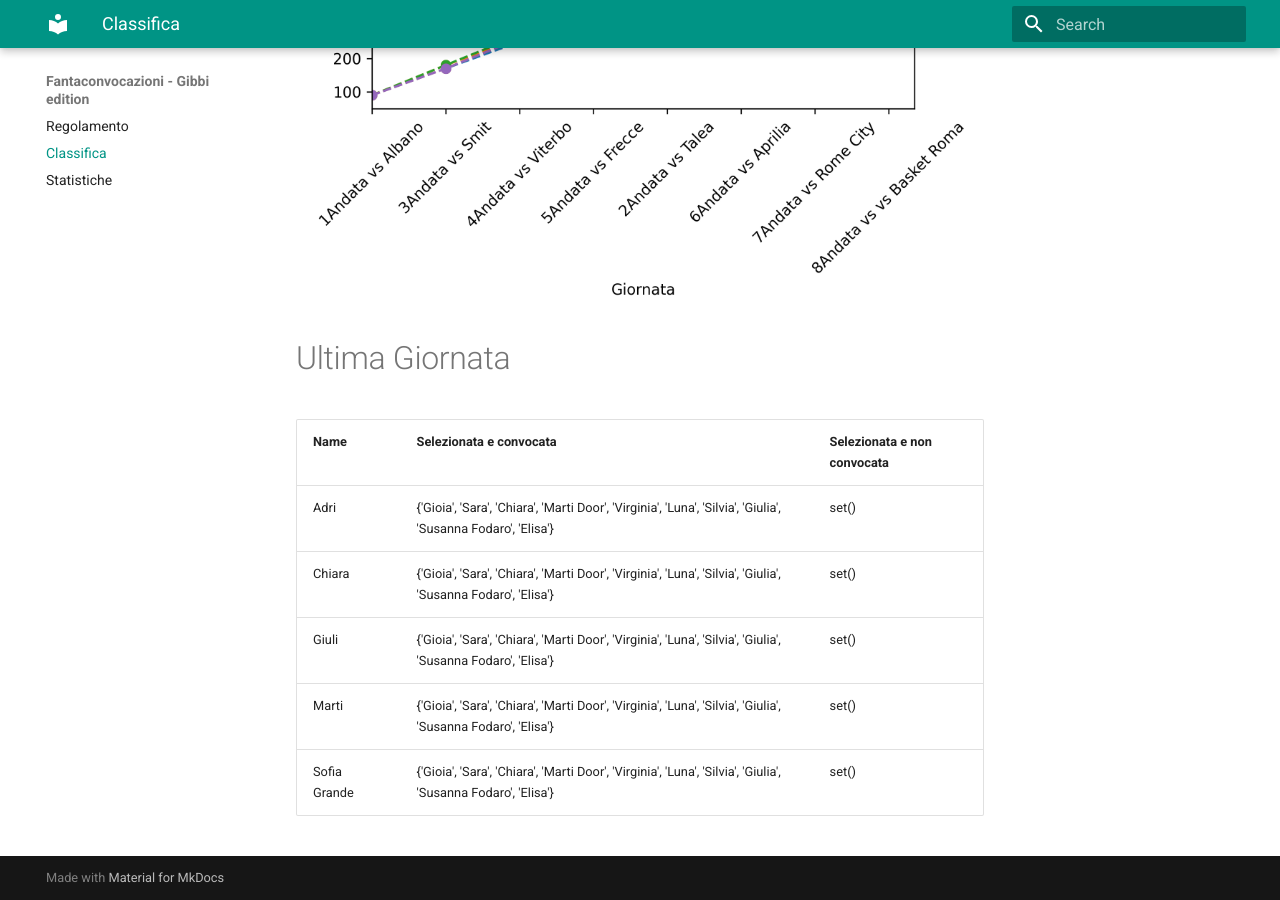
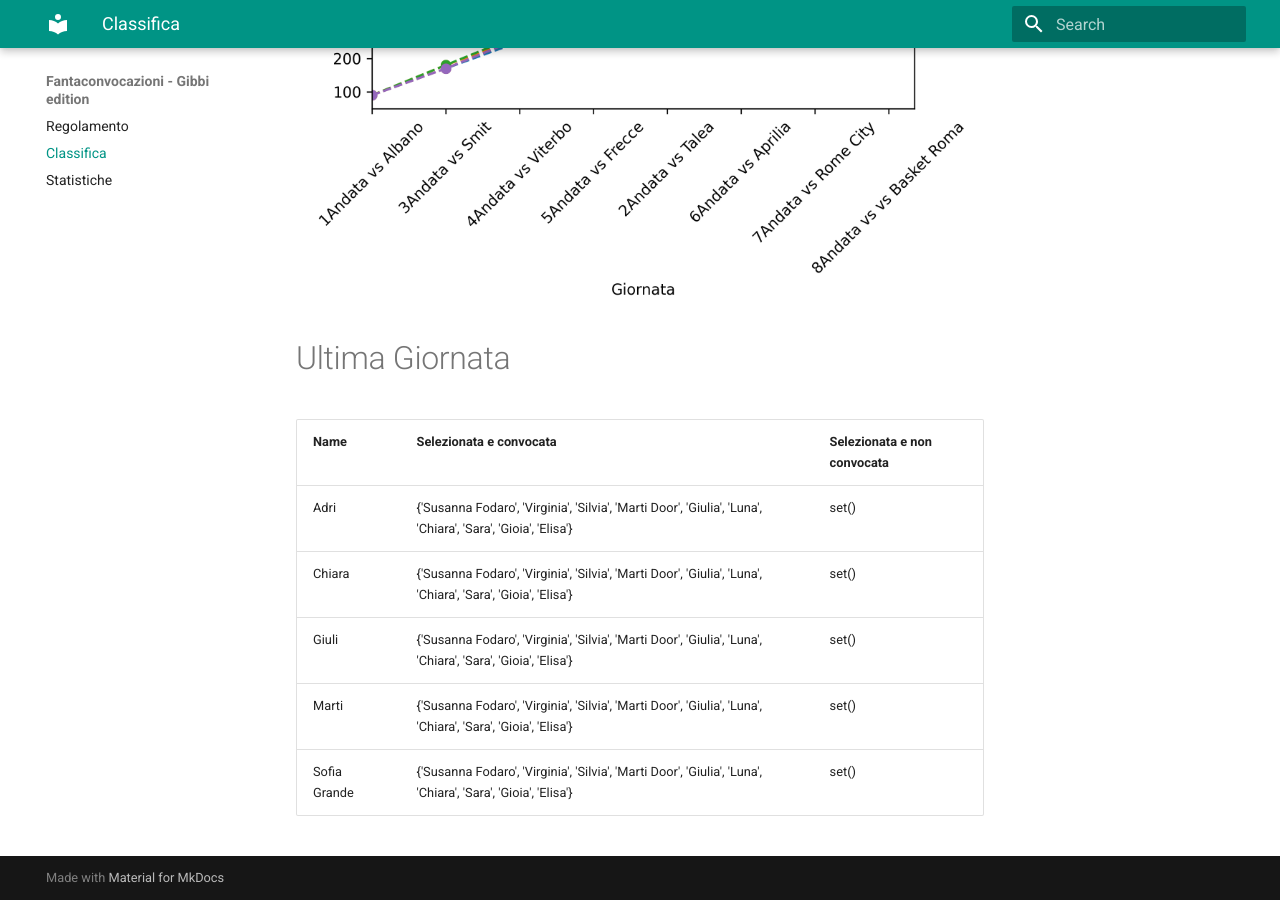
Before and after one commit to martinig94/fantagibbi, an MkDocs documentation site: the page built from docs/Classifica.md, in a window 1280 px wide and 900 px high, scrolled down 810 px. Built offline with MkDocs 1.6.1 and Material for MkDocs 9.7.7, drawn with Linux system fonts in a browser that asks for light colours.

Commit message:
Auto-update from main.py

```diff
--- a/docs/Classifica.md
+++ b/docs/Classifica.md
@@ -18,9 +18,9 @@
 <!-- START_TABLE CORRECT -->
 | Name         | Selezionata e convocata                                                                                      | Selezionata e non convocata   |
 |:-------------|:-------------------------------------------------------------------------------------------------------------|:------------------------------|
-| Adri         | {'Gioia', 'Sara', 'Chiara', 'Marti Door', 'Virginia', 'Luna', 'Silvia', 'Giulia', 'Susanna Fodaro', 'Elisa'} | set()                         |
-| Chiara       | {'Gioia', 'Sara', 'Chiara', 'Marti Door', 'Virginia', 'Luna', 'Silvia', 'Giulia', 'Susanna Fodaro', 'Elisa'} | set()                         |
-| Giuli        | {'Gioia', 'Sara', 'Chiara', 'Marti Door', 'Virginia', 'Luna', 'Silvia', 'Giulia', 'Susanna Fodaro', 'Elisa'} | set()                         |
-| Marti        | {'Gioia', 'Sara', 'Chiara', 'Marti Door', 'Virginia', 'Luna', 'Silvia', 'Giulia', 'Susanna Fodaro', 'Elisa'} | set()                         |
-| Sofia Grande | {'Gioia', 'Sara', 'Chiara', 'Marti Door', 'Virginia', 'Luna', 'Silvia', 'Giulia', 'Susanna Fodaro', 'Elisa'} | set()                         |
+| Adri         | {'Susanna Fodaro', 'Virginia', 'Silvia', 'Marti Door', 'Giulia', 'Luna', 'Chiara', 'Sara', 'Gioia', 'Elisa'} | set()                         |
+| Chiara       | {'Susanna Fodaro', 'Virginia', 'Silvia', 'Marti Door', 'Giulia', 'Luna', 'Chiara', 'Sara', 'Gioia', 'Elisa'} | set()                         |
+| Giuli        | {'Susanna Fodaro', 'Virginia', 'Silvia', 'Marti Door', 'Giulia', 'Luna', 'Chiara', 'Sara', 'Gioia', 'Elisa'} | set()                         |
+| Marti        | {'Susanna Fodaro', 'Virginia', 'Silvia', 'Marti Door', 'Giulia', 'Luna', 'Chiara', 'Sara', 'Gioia', 'Elisa'} | set()                         |
+| Sofia Grande | {'Susanna Fodaro', 'Virginia', 'Silvia', 'Marti Door', 'Giulia', 'Luna', 'Chiara', 'Sara', 'Gioia', 'Elisa'} | set()                         |
 <!-- END_TABLE CORRECT -->
```
